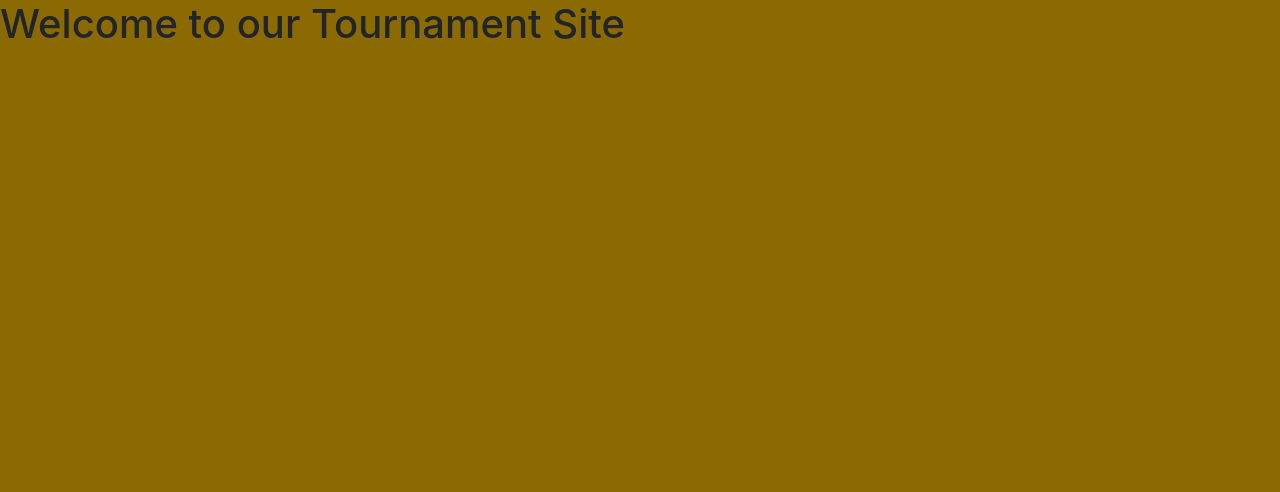
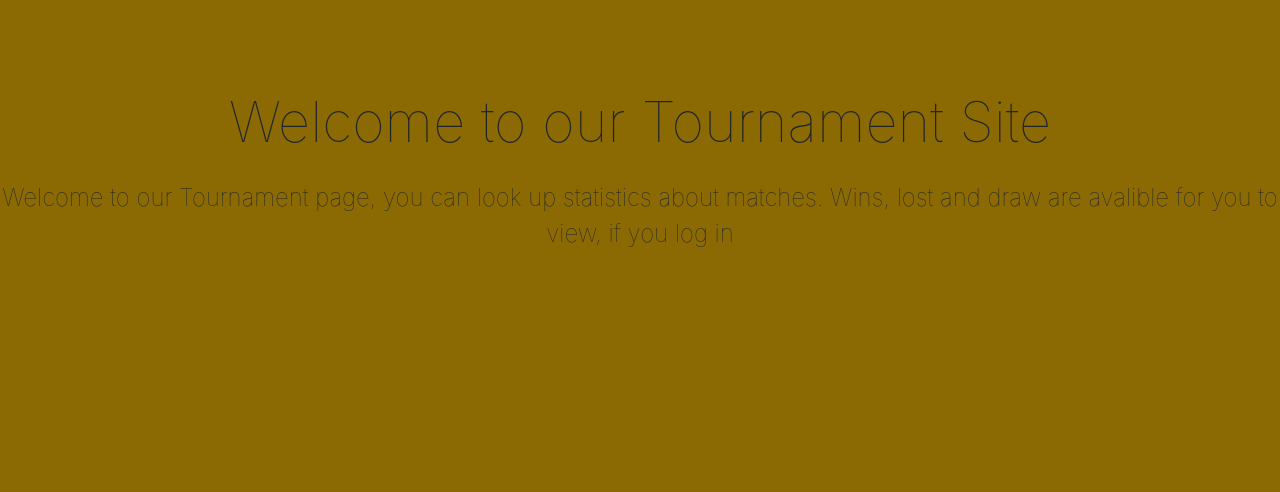
Before and after one commit to LajnaLegenden/tournament-, a PHP site: page /html-php/index.html in a window 1280 px wide. Shown: the part 89-581 px from the top of the page. Run offline with PHP 8.4, Linux system fonts and the light colour scheme.

Commit message:
Landing page text update

```diff
--- a/css/main.css
+++ b/css/main.css
@@ -84,10 +84,21 @@
     margin: auto;
 }*/
 
-#welcomeH1 {
-    align-self: center;
+#welcomeP {
+    font-weight: 100;
+    font-size: 3.5rem;
 }
 
 #indexTextDiv {
-    justify-content: center;
+    text-align: center;
+    margin-top: 5rem;
 }
+
+#ldpDescription {
+    font-weight: 100;
+    font-size: 1.5rem;
+}
+
+#divDescription {
+    text-align: center;
+}
--- a/html-php/index.html
+++ b/html-php/index.html
@@ -24,8 +24,11 @@
         </nav>
     </header>
 
-    <div id="#indexTextDiv">
-        <h1 id="#welcomeH1">Welcome to our Tournament Site</h1>
+    <div id="indexTextDiv">
+        <p id="welcomeP">Welcome to our Tournament Site</p>
+        <div id="divDescription">
+            <p id="ldpDescription">Welcome to our Tournament page, you can look up statistics about matches. Wins, lost and draw are avalible for you to view, if you log in</p>
+        </div>
     </div>
 
     <!--https://color.adobe.com/sv/search?q=tournament-->
```
